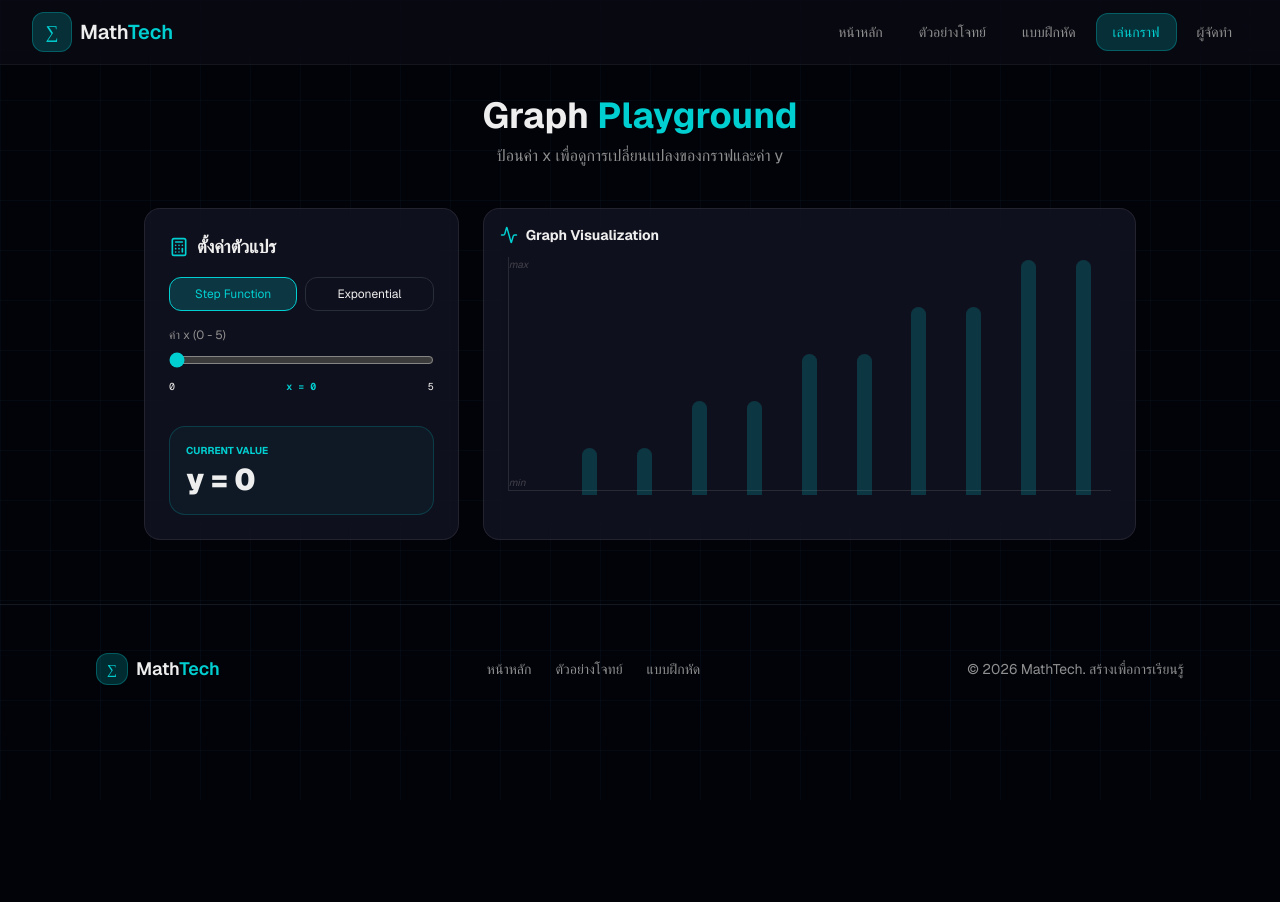
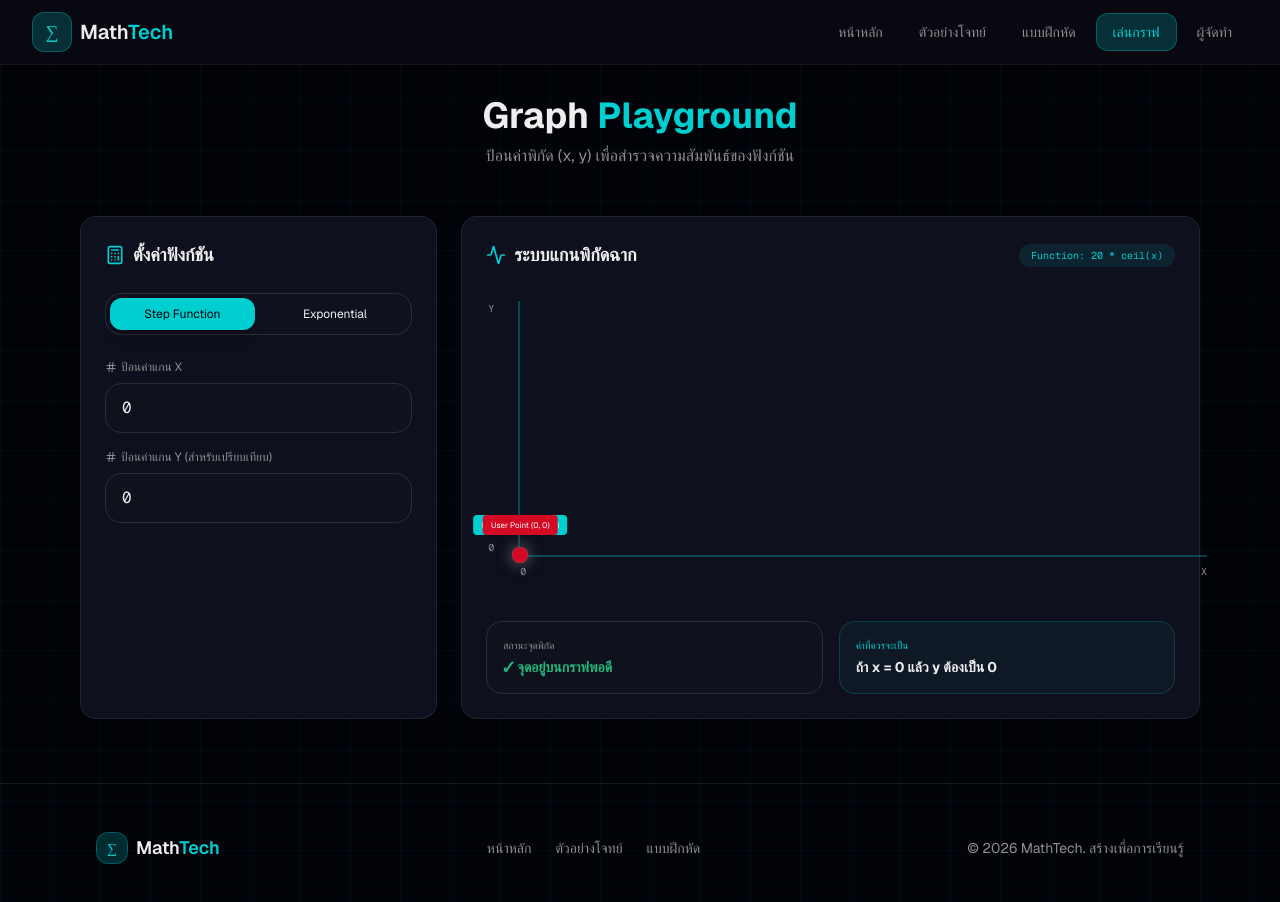
Before and after one commit to chiramat52/math-landing-page, a Next.js app: page /graph in a window 1280 px wide. Shown: the top 902 px of the page. Before the commit the page ends 800 px from the top, so only its background shows below. Built offline with nearby package versions, Linux system fonts and the light colour scheme.

Commit message:
update app examples page and app graph page

```diff
--- a/app/examples/page.tsx
+++ b/app/examples/page.tsx
@@ -170,7 +170,7 @@ export default function ExamplesPage() {
         <section>
           <div className="flex items-center gap-2 mb-6 text-primary border-b border-primary/20 pb-2">
             <BookOpen size={24} />
-            <h2 className="text-2xl font-bold">ตะลุยโจทย์และเฉลยละเอียด</h2>
+            <h2 className="text-2xl font-bold">ตัวอย่างโจทย์ฟังก์ชันขั้นบันได</h2>
           </div>
           <div className="grid gap-2">
             {activeTab === "step" ? (
--- a/app/graph/page.tsx
+++ b/app/graph/page.tsx
@@ -1,112 +1,144 @@
 "use client"
 
-import { useState, useMemo } from "react"
+import { useState } from "react"
 import { motion } from "framer-motion"
 import { Navbar } from "@/components/navbar"
 import { Footer } from "@/components/footer"
-import { Calculator, Activity, TrendingUp } from "lucide-react"
+import { Calculator, Activity, Hash } from "lucide-react"
 
 export default function GraphPlayground() {
   const [inputX, setInputX] = useState<number>(0)
+  const [inputY, setInputY] = useState<number>(0)
   const [functionType, setFunctionType] = useState<"step" | "exponential">("step")
 
-  // คำนวณค่า Y
-  const calculateY = (x: number) => {
+  // คำนวณค่า Y ตามประเภทฟังก์ชัน
+  const calculateResultY = (x: number) => {
     if (functionType === "step") {
-      return 20 * Math.ceil(x) // โจทย์ค่าจอดรถ
+      return 20 * Math.ceil(x) // อ้างอิงโจทย์ค่าจอดรถ f(x) = 20⌈x⌉
     }
     return Math.pow(2, x) // f(x) = 2ˣ
   }
 
-  // สร้างข้อมูลสำหรับวาดกราฟจำลอง (x ตั้งแต่ 0 ถึง 5)
-  const graphData = useMemo(() => {
-    const points = []
-    for (let i = 0; i <= 5; i += 0.5) {
-      points.push({ x: i, y: calculateY(i) })
-    }
-    return points
-  }, [functionType])
-
-  const currentY = calculateY(inputX)
+  const resultY = calculateResultY(inputX)
 
   return (
     <main className="min-h-screen bg-background math-grid">
       <Navbar />
-      <div className="pt-24 pb-16 px-4 max-w-5xl mx-auto">
-        <header className="text-center mb-10">
+      <div className="pt-24 pb-16 px-4 max-w-6xl mx-auto">
+        <header className="text-center mb-12">
           <h1 className="text-4xl font-bold mb-2">Graph <span className="text-primary">Playground</span></h1>
-          <p className="text-muted-foreground">ป้อนค่า x เพื่อดูการเปลี่ยนแปลงของกราฟและค่า y</p>
+          <p className="text-muted-foreground">ป้อนค่าพิกัด (x, y) เพื่อสำรวจความสัมพันธ์ของฟังก์ชัน</p>
         </header>
 
         <div className="grid lg:grid-cols-3 gap-6">
-          {/* ส่วนควบคุม (Input) */}
-          <div className="glass-card p-6 rounded-2xl border border-border/50">
-            <h2 className="text-lg font-bold mb-4 flex items-center gap-2">
-              <Calculator className="text-primary" size={20} /> ตั้งค่าตัวแปร
+          {/* กรอบที่ 1: ส่วนควบคุมและเลือกฟังก์ชัน */}
+          <div className="glass-card p-6 rounded-2xl border border-border/50 flex flex-col gap-6">
+            <h2 className="text-lg font-bold flex items-center gap-2">
+              <Calculator className="text-primary" size={20} /> ตั้งค่าฟังก์ชัน
             </h2>
-            <div className="space-y-4">
-              <div className="flex gap-2">
+            <div className="flex gap-2 p-1 bg-secondary/30 rounded-xl border border-border">
               <button
                 onClick={() => setFunctionType("step")}
-                  className={`flex-1 py-2 text-xs rounded-lg border transition-all ${functionType === "step" ? "bg-primary/20 border-primary text-primary" : "border-border"}`}
+                className={`flex-1 py-2 text-xs rounded-lg transition-all ${functionType === "step" ? "bg-primary text-primary-foreground shadow-lg" : "hover:bg-secondary"}`}
               >Step Function</button>
               <button
                 onClick={() => setFunctionType("exponential")}
-                  className={`flex-1 py-2 text-xs rounded-lg border transition-all ${functionType === "exponential" ? "bg-primary/20 border-primary text-primary" : "border-border"}`}
+                className={`flex-1 py-2 text-xs rounded-lg transition-all ${functionType === "exponential" ? "bg-primary text-primary-foreground shadow-lg" : "hover:bg-secondary"}`}
               >Exponential</button>
             </div>
+
+            <div className="space-y-4">
               <div>
-                <label className="block text-xs text-muted-foreground mb-2">ค่า x (0 - 5)</label>
+                <label className="text-xs text-muted-foreground mb-2 flex items-center gap-1">
+                  <Hash size={12} /> ป้อนค่าแกน X
+                </label>
                 <input
-                  type="range" min="0" max="5" step="0.1"
+                  type="number"
                   value={inputX}
                   onChange={(e) => setInputX(Number(e.target.value))}
-                  className="w-full accent-primary"
+                  className="w-full bg-secondary/50 border border-border rounded-xl px-4 py-3 focus:border-primary outline-none transition-all font-mono"
+                  placeholder="ป้อนค่า x..."
                 />
-                <div className="flex justify-between text-[10px] mt-1 font-mono">
-                  <span>0</span>
-                  <span className="text-primary font-bold">x = {inputX}</span>
-                  <span>5</span>
+              </div>
+              <div>
+                <label className="text-xs text-muted-foreground mb-2 flex items-center gap-1">
+                  <Hash size={12} /> ป้อนค่าแกน Y (สำหรับเปรียบเทียบ)
+                </label>
+                <input
+                  type="number"
+                  value={inputY}
+                  onChange={(e) => setInputY(Number(e.target.value))}
+                  className="w-full bg-secondary/50 border border-border rounded-xl px-4 py-3 focus:border-primary outline-none transition-all font-mono"
+                  placeholder="ป้อนค่า y..."
+                />
               </div>
             </div>
           </div>
 
-            <div className="mt-8 p-4 bg-primary/5 rounded-xl border border-primary/20">
-              <p className="text-[10px] text-primary font-bold uppercase mb-1">Current Value</p>
-              <p className="text-3xl font-black">y = {currentY.toLocaleString()}</p>
+          {/* กรอบที่ 2: ส่วนแสดงผลกราฟจำลอง */}
+          <div className="lg:col-span-2 glass-card p-6 rounded-2xl border border-border/50 relative min-h-[400px]">
+            <div className="flex justify-between items-center mb-8">
+              <h2 className="text-lg font-bold flex items-center gap-2">
+                <Activity className="text-primary" size={20} /> ระบบแกนพิกัดฉาก
+              </h2>
+              <div className="text-[10px] font-mono bg-primary/10 text-primary px-3 py-1 rounded-full">
+                Function: {functionType === "step" ? "20 * ceil(x)" : "2^x"}
               </div>
             </div>
 
-          {/* ส่วนแสดงกราฟ (Visualizer) */}
-          <div className="lg:col-span-2 glass-card p-6 rounded-2xl border border-border/50 relative min-h-[300px] flex items-end justify-between">
-            <div className="absolute top-4 left-4 flex items-center gap-2">
-              <Activity className="text-primary" size={18} />
-              <span className="text-sm font-bold">Graph Visualization</span>
+            {/* แกน X และ แกน Y */}
+            <div className="relative w-full h-64 border-l-2 border-b-2 border-primary/30 mt-4 ml-8">
+              {/* แกน Y Label */}
+              <div className="absolute -left-8 top-0 h-full flex flex-col justify-between text-[10px] text-muted-foreground font-mono">
+                <span>Y</span>
+                <span>0</span>
+              </div>
+              {/* แกน X Label */}
+              <div className="absolute -bottom-6 left-0 w-full flex justify-between text-[10px] text-muted-foreground font-mono">
+                <span>0</span>
+                <span>X</span>
               </div>
 
-            {/* เส้นตารางจำลอง */}
-            <div className="absolute inset-x-6 inset-y-12 border-l border-b border-muted-foreground/20 flex flex-col justify-between italic text-[10px] text-muted-foreground/40">
-                <span>max</span>
-                <span>min</span>
+              {/* จุดตัด (x, y) ที่ผู้ใช้ป้อน */}
+              <motion.div
+                animate={{ left: `${Math.min(Math.max(inputX * 10, 0), 100)}%`, bottom: `${Math.min(Math.max(inputY / 2, 0), 100)}%` }}
+                className="absolute w-4 h-4 bg-destructive rounded-full -translate-x-1/2 translate-y-1/2 shadow-[0_0_15px_rgba(239,68,68,0.5)] z-10"
+              >
+                <div className="absolute -top-8 left-1/2 -translate-x-1/2 bg-destructive text-white text-[8px] px-2 py-1 rounded whitespace-nowrap">
+                  User Point ({inputX}, {inputY})
+                </div>
+              </motion.div>
+
+              {/* จุดคำนวณจากฟังก์ชัน (Result Y) */}
+              <motion.div
+                animate={{ left: `${Math.min(Math.max(inputX * 10, 0), 100)}%`, bottom: `${Math.min(Math.max(resultY / 2, 0), 100)}%` }}
+                className="absolute w-4 h-4 bg-primary rounded-full -translate-x-1/2 translate-y-1/2 shadow-[0_0_15px_rgba(6,182,212,0.5)]"
+              >
+                <div className="absolute -top-8 left-1/2 -translate-x-1/2 bg-primary text-white text-[8px] px-2 py-1 rounded whitespace-nowrap">
+                  Function Result ({inputX}, {resultY})
+                </div>
+              </motion.div>
+
+              {/* เส้นแนวทาง (Grid lines) */}
+              <motion.div
+                animate={{ width: `${Math.min(Math.max(inputX * 10, 0), 100)}%` }}
+                className="absolute bottom-0 left-0 h-px bg-primary/20 border-t border-dashed border-primary/50"
+                style={{ bottom: `${Math.min(Math.max(resultY / 2, 0), 100)}%` }}
+              />
             </div>
 
-            {/* แท่งกราฟ */}
-            {graphData.map((point, i) => {
-              const heightBase = functionType === "step" ? 120 : 32
-              const height = (point.y / heightBase) * 100
-              const isCurrent = Math.abs(point.x - inputX) < 0.25
-
-              return (
-                <div key={i} className="relative flex flex-col items-center flex-1 h-full justify-end group">
-                  <motion.div
-                    initial={{ height: 0 }}
-                    animate={{ height: `${height}%` }}
-                    className={`w-full max-w-[15px] rounded-t-sm transition-colors ${isCurrent ? "bg-primary glow-cyan" : "bg-primary/20"}`}
-                  />
-                  <span className="text-[8px] mt-2 opacity-0 group-hover:opacity-100 transition-opacity font-mono">{point.x}</span>
+            <div className="mt-16 grid grid-cols-2 gap-4">
+              <div className="p-4 bg-secondary/20 rounded-xl border border-border">
+                <p className="text-[10px] text-muted-foreground uppercase mb-1">สถานะจุดพิกัด</p>
+                <p className={`text-sm font-bold ${inputY === resultY ? "text-accent" : "text-destructive"}`}>
+                  {inputY === resultY ? "✓ จุดอยู่บนกราฟพอดี" : "✕ จุดไม่อยู่บนเส้นกราฟ"}
+                </p>
               </div>
-              )
-            })}
+              <div className="p-4 bg-primary/5 rounded-xl border border-primary/20">
+                <p className="text-[10px] text-primary uppercase mb-1">ค่าที่ควรจะเป็น</p>
+                <p className="text-sm font-bold text-foreground">ถ้า x = {inputX} แล้ว y ต้องเป็น {resultY}</p>
+              </div>
+            </div>
           </div>
         </div>
       </div>
```
Lines whose indentation alone changed are shown as unchanged.
